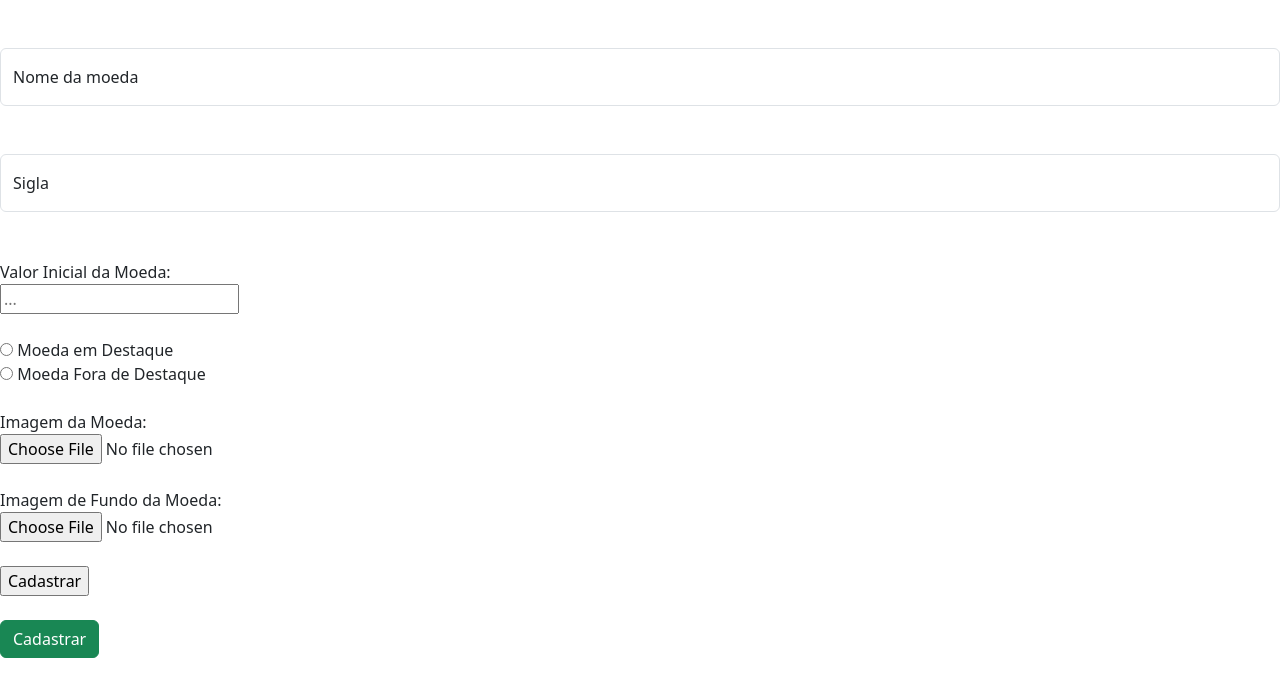
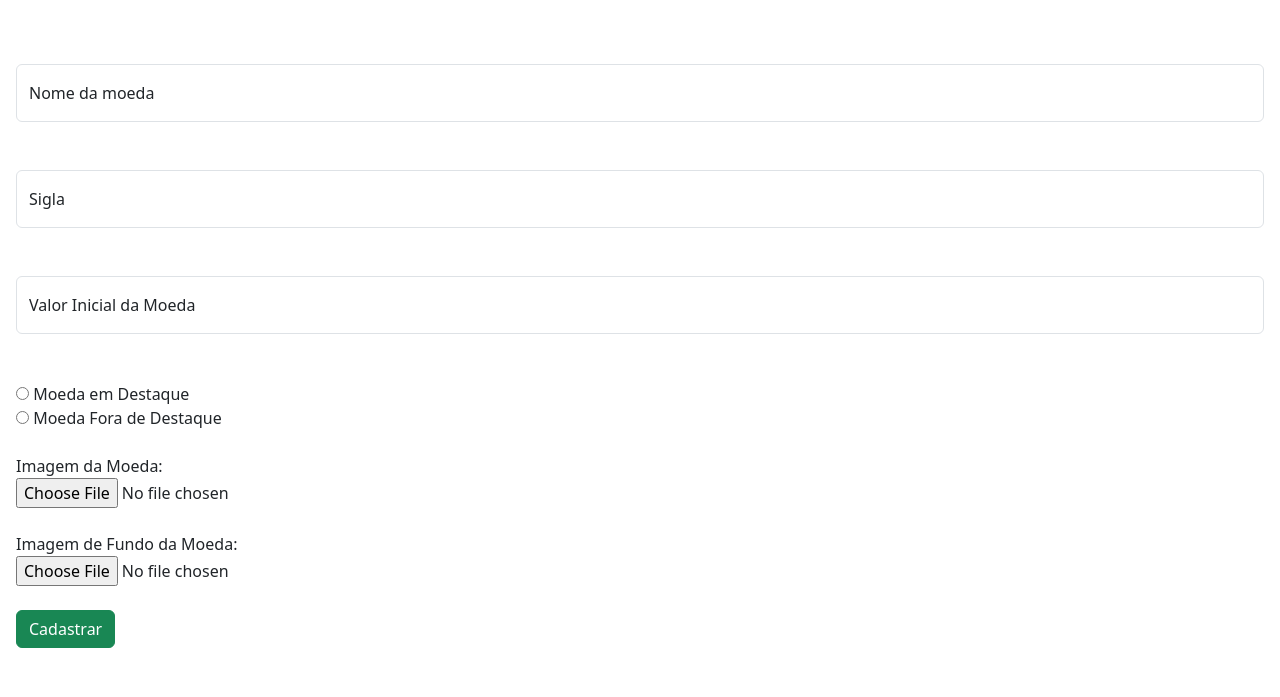
Before and after one commit to Mortinkkkkkkkk/ProjetoBank, a PHP site: page /cadastro_moedas_form.php in a window 1280 px wide. Shown: the part 68-765 px from the top of the page. Run offline with PHP 8.4, Linux system fonts and the light colour scheme; a user stored in the database is signed in; data that the repository does not hold is empty; some libraries are stand-ins or nearby versions.

Commit message:
estilizações

```diff
--- a/site/cadastro_moedas_form.php
+++ b/site/cadastro_moedas_form.php
@@ -89,7 +89,7 @@
     </nav>
 
         <br> <br>
-
+        <div class="p-3">
         <form action="cadastro_moedas.php" enctype="multipart/form-data" method="post">
         <div class="form-floating">
             <input class="form-control" name="nome_moeda" type="text" id="nome_usuario" placeholder="Nome aqui..."> <br><br>
@@ -101,21 +101,24 @@
             <label for="sigla_moeda">Sigla</label>
         </div>
 
-        Valor Inicial da Moeda: <br>
-        <input type="text" name="valor_moeda_inicial" placeholder="..."> <br><br>
-        <input type="radio" name="destaque_moeda" value="1"> Moeda em Destaque <br>
-        <input type="radio" name="destaque_moeda" value="0"> Moeda Fora de Destaque<br><br>
+        <div class="form-floating">
+            <input class="form-control" type="text" name="valor_moeda_inicial" placeholder="" id="valor"> <br><br>
+            <label for="valor">Valor Inicial da Moeda</label>
+        </div>
+
+        <input type="radio" name="destaque_moeda" value="1" class="p-2"> Moeda em Destaque <br>
+        <input type="radio" name="destaque_moeda" value="0" class="p-2"> Moeda Fora de Destaque<br><br>
 
         Imagem da Moeda: <br>
         <input type="file" name="imagem_moeda"> <br><br>
 
         Imagem de Fundo da Moeda: <br>
         <input type="file" name="imagem_fundo_moeda"> <br><br>
-        <input type="submit" value = "Cadastrar"> <br><br>
 
-        <button class="btn btn-success">Cadastrar</button>
+
+        <button type='submit' class="btn btn-success">Cadastrar</button>
         </form>
-
+        </div>
         <script src="https://cdn.jsdelivr.net/npm/bootstrap@5.3.0/dist/js/bootstrap.bundle.min.js" integrity="sha384-geWF76RCwLtnZ8qwWowPQNguL3RmwHVBC9FhGdlKrxdiJJigb/j/68SIy3Te4Bkz" crossorigin="anonymous"></script>
 
 </body>
--- a/site/carrinho.php
+++ b/site/carrinho.php
@@ -121,8 +121,8 @@
                 echo   "</div>";
                 echo   "<ul class='list-group list-group-flush'>";
                 echo     "<li class='list-group-item'>$siglamoeda</li>";
-                echo     "<li class='list-group-item'> $quantidade</li>";
-                echo     "<li class='list-group-item'> $compratotal</li>";
+                echo     "<li class='list-group-item'> $quantidade Moedas</li>";
+                echo     "<li class='list-group-item'> Total: R$ $compratotal </li>";
                 echo     "<li class='list-group-item'>$excluir</li>";
                           echo   "</ul>";
                           echo "</div>";
--- a/site/index.php
+++ b/site/index.php
@@ -1,6 +1,7 @@
 <?php
 session_start();
 require_once 'conexao.php';
+require_once 'altera_valor_moeda.php';
 if (isset($_SESSION['logado'])) {
     $logado = "";
     $login = "hidden";
--- a/site/inspecionar_moeda.php
+++ b/site/inspecionar_moeda.php
@@ -139,7 +139,7 @@ if (isset($_SESSION['logado'])) {
                     <form action="insera_carrinho.php" method="post">
                       <input type="hidden" name="id_moeda" value="<?php echo $id_moeda; ?>">
                       <button type="submit" class="btn btn-success">Comprar</button>
-                      <input type="number" name="quantidade" value="1"style="width: 50px">
+                      <input type="number" name="quantidade" value="1"style="width: 50px" class="btn btn-outline-success">
                     </form>
 </div>
 </div>
--- a/site/moedas.php
+++ b/site/moedas.php
@@ -202,8 +202,8 @@
 
 
                 echo "<div class='col-sm'>";
-                echo "<div class='card mb-3' style='margin: 0; padding: 0; width: 250px; heigth: 900px;'>";
-                echo            " <img src='$imagem' style='width: 175px; heigth: 200px' class='card-img-top'>";
+                echo "<div class='card mb-3' style='width: 15rem;'>";
+                echo            " <img src='$imagem' style='width: max-175px; max-heigth: 200px' class='card-img-top'>";
                 echo           " <div class='card-body'>";
                 echo               "<h5 class='card-title'> $nome_moeda</h5>";
                 echo               "<p class='card-text' style = 'color : $cor'>R$ $valor_moeda_fixo  $sinal $continha_de_porcentagem  </p>" ;
```
Also changed, not shown: site/alterar_moedas.php (+20 -9 lines), site/carteira.php (+4 -4 lines).
